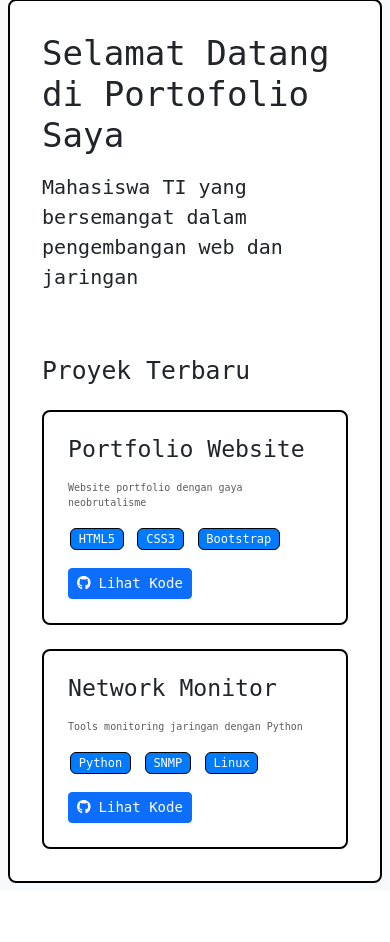
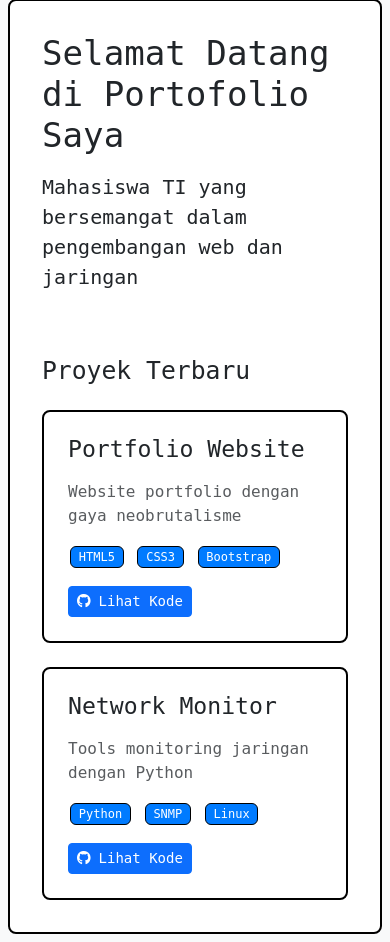
Before and after one commit to RvlDX/rvldx.github.io, a PHP site: page /index.html in a window 390 px wide. Shown: the part 181-1123 px from the top of the page. Before the commit the page ends 1064 px from the top, so only its background shows below. Run offline with PHP 8.4, Linux system fonts and the light colour scheme.

Commit message:
Update style.css

```diff
--- a/style.css
+++ b/style.css
@@ -48,7 +48,7 @@ body {
 }
 
 .p {
-    font-size: 10px ;
+    font-size: 15px ;
     text-align: justify;
 }
 
@@ -154,12 +154,6 @@ body {
         right: 0;
     }
 
-    /* Perbaikan Ukuran Teks Paragraph */
-    p {
-        font-size: 10px;
-        line-height: 1.5;
-    }
-
     .profile-pic {
         width: 120px;
         height: 120px;
```
